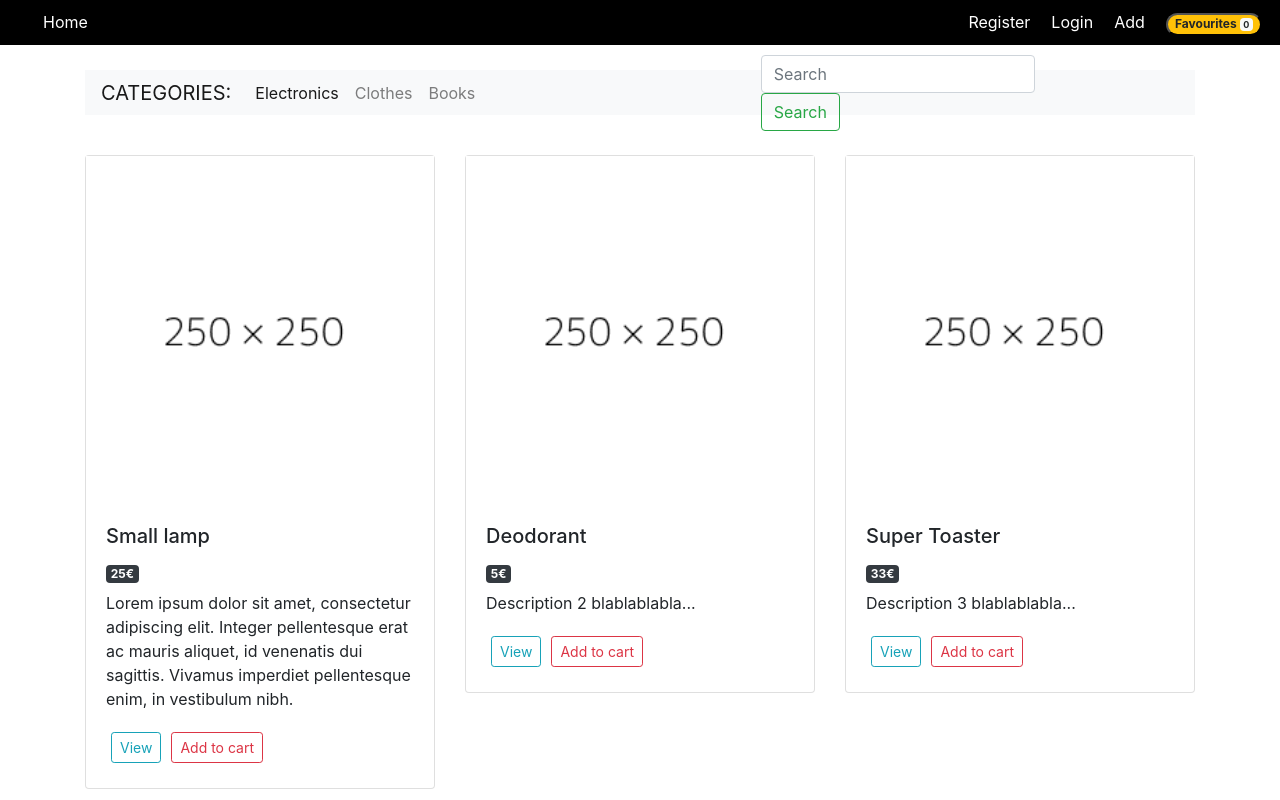
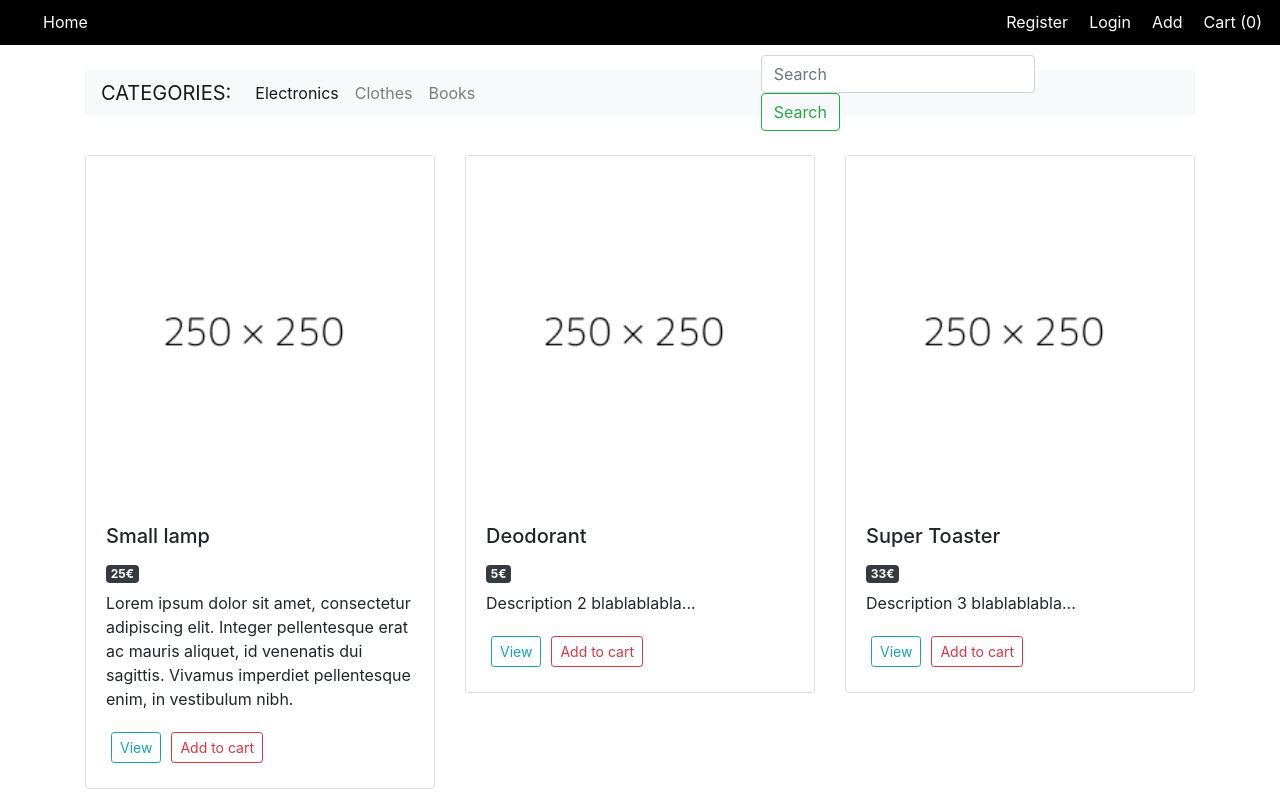
Before and after one commit to tolo530/ITUe, a React (Create React App) app in the folder TradeApp/: page / in a window 1280 px wide. Shown: the top 800 px of the page. Built offline with nearby package versions, Linux system fonts and the light colour scheme.

Commit message:
add to cart count

```diff
--- a/TradeApp/src/App.js
+++ b/TradeApp/src/App.js
@@ -7,6 +7,7 @@ import Home from './components/pages/Home';
 import Registration from './components/pages/Registration';
 import Login from './components/pages/Login';
 import AddItem from './components/pages/AddItem';
+import Cart from './components/pages/Cart';
 
 
 function App() {
@@ -20,6 +21,7 @@ function App() {
         <Route exact path ='/login' component = {Login} />
         <Route exact path ='/registration' component = {Registration} />
         <Route exact path ='/AddItem' component = {AddItem} />
+        <Route exact path ='/Cart' component = {Cart} />
 
 
       </div>
--- a/TradeApp/src/components/Header.js
+++ b/TradeApp/src/components/Header.js
@@ -1,13 +1,20 @@
 import React, { Component } from "react";
 
-
 export default class Header extends Component {
-  constructor(){
+  constructor() {
     super();
-
   }
 
-    render(){
+  getCartCount(){
+    var cart = JSON.parse(localStorage.getItem("items"));
+    if(!cart){
+      return 0;
+    }
+
+    return cart.length;
+  }
+
+  render() {
     return (
       <header>
         <nav>
@@ -16,9 +23,11 @@ export default class Header extends Component {
               <a href="/">Home</a>
             </li>
             <li className="user-options">
-                <button type="button" class="badge badge-pill badge-warning">
-                Favourites <span class="badge badge-light"> 0 </span>
+              {/* <button type="button" class="badge badge-pill badge-warning">
+                 <span class="badge badge-light">  </span>
               </button>
+               */}
+              <a href="/Cart">Cart ({ this.getCartCount() })</a>
             </li>
             <li className="user-options">
               <a href="/AddItem">Add</a>
@@ -32,10 +41,6 @@ export default class Header extends Component {
           </ul>
         </nav>
       </header>
-
     );
-
-
   }
-
 }
--- /dev/null
+++ b/TradeApp/src/components/pages/Cart.js
@@ -0,0 +1,40 @@
+import React, { Component } from "react";
+import '../../../src/App.css';
+
+export default class Cart extends Component {
+  constructor() {
+    super();
+  }
+
+  getCart(){
+    var cart = JSON.parse(localStorage.getItem("items")); //get item/string from local storage and parse it to JS object
+    if(!cart){
+      return [];
+    }
+
+    return cart;
+  }
+
+  clearCart(){
+    localStorage.setItem("items", JSON.stringify([]));
+    this.forceUpdate();
+  }
+
+  render() {
+    var items = this.getCart().map((item) => {
+      return (
+        <li><h5>{item.title} {item.price}€</h5></li>
+      )
+    })
+
+    return (
+      <div>
+        <h3>Items in cart:</h3>
+        <ul>
+          {items}
+        </ul>
+        <button type="button" className="button-wrapper btn btn-outline-danger btn-sm" onClick={() => this.clearCart()}>Clear cart</button>
+      </div>
+    );
+  }
+}
--- a/TradeApp/src/components/pages/Home.js
+++ b/TradeApp/src/components/pages/Home.js
@@ -1,36 +1,41 @@
 import React, { Component } from 'react';
 
 import '../../../src/App.css';
-import {items} from '../../../src/items.json';
+import { items } from '../../../src/items.json';
 import Header from '../../components/Header';
-//import image from '../pages/vga.png';
 import image from '../../images/placeholder.png';
 import Category from '../CategoryNav';
 
-
-
-
 class Home extends Component {
 
-  constructor(){
+  constructor() {
     super();
-    this.state = {items}
+    this.state = { items };
   }
 
-  render(){
+  addToCart(item){
+    var cart = JSON.parse(localStorage.getItem("items"));
 
-    const items = this.state.items.map((items, i) => {
+    if(!cart){
+      cart = [];
+    }
 
+    cart.push(item);
+    localStorage.setItem("items", JSON.stringify(cart));
+  }
+
+  render() {
+    const items = this.state.items.map((item, i) => {
       return (
         <div className="col-md-4" key={i}>
           <div className="card">
             <img src={image} key={i} />
             <div className="card-body">
-          <h5 className="card-title">{items.title}</h5>
-          <h4 className="badge badge-dark">{items.price+"€"}</h4>
-          <p className="card-text">{items.description}</p>
+              <h5 className="card-title">{item.title}</h5>
+              <h4 className="badge badge-dark">{item.price + "€"}</h4>
+              <p className="card-text">{item.description}</p>
               <button type="button" className="button-wrapper btn btn-outline-info btn-sm">View</button>
-          <button type="button" className="button-wrapper btn btn-outline-danger btn-sm">Add to cart</button>
+              <button type="button" className="button-wrapper btn btn-outline-danger btn-sm" onClick={() => this.addToCart(item)}>Add to cart</button>
             </div>
           </div>
         </div>
@@ -38,15 +43,13 @@ class Home extends Component {
     })
 
     return (
-
       <div className="Home">
-        <div className = "container">
+        <div className="container">
           <Category />
           <div className="row mt-4">
             {items}
           </div>
         </div>
-
       </div>
     )
   }
--- a/TradeApp/src/components/pages/Login.js
+++ b/TradeApp/src/components/pages/Login.js
@@ -9,7 +9,6 @@ export default class Login extends Component {
         this.handleSubmit = this.handleSubmit.bind(this);
     }
 
-
     handleSubmit(e){
         e.preventDefault();
         window.location = "./";
@@ -17,8 +16,6 @@ export default class Login extends Component {
 
     render() {
         return (
-
-
             <form onSubmit={this.handleSubmit} className="form-page">
                 <h3>Sign In</h3>
 
```
Also changed, not shown: TradeApp/src/components/pages/Registration.js (+0 -7 lines), TradeApp/src/components/pages/SingleItem.js (+1 -10 lines), TradeApp/readme.txt, 1 other file (tests, documents, lock files or other folders). Lines whose indentation alone changed are shown as unchanged.
